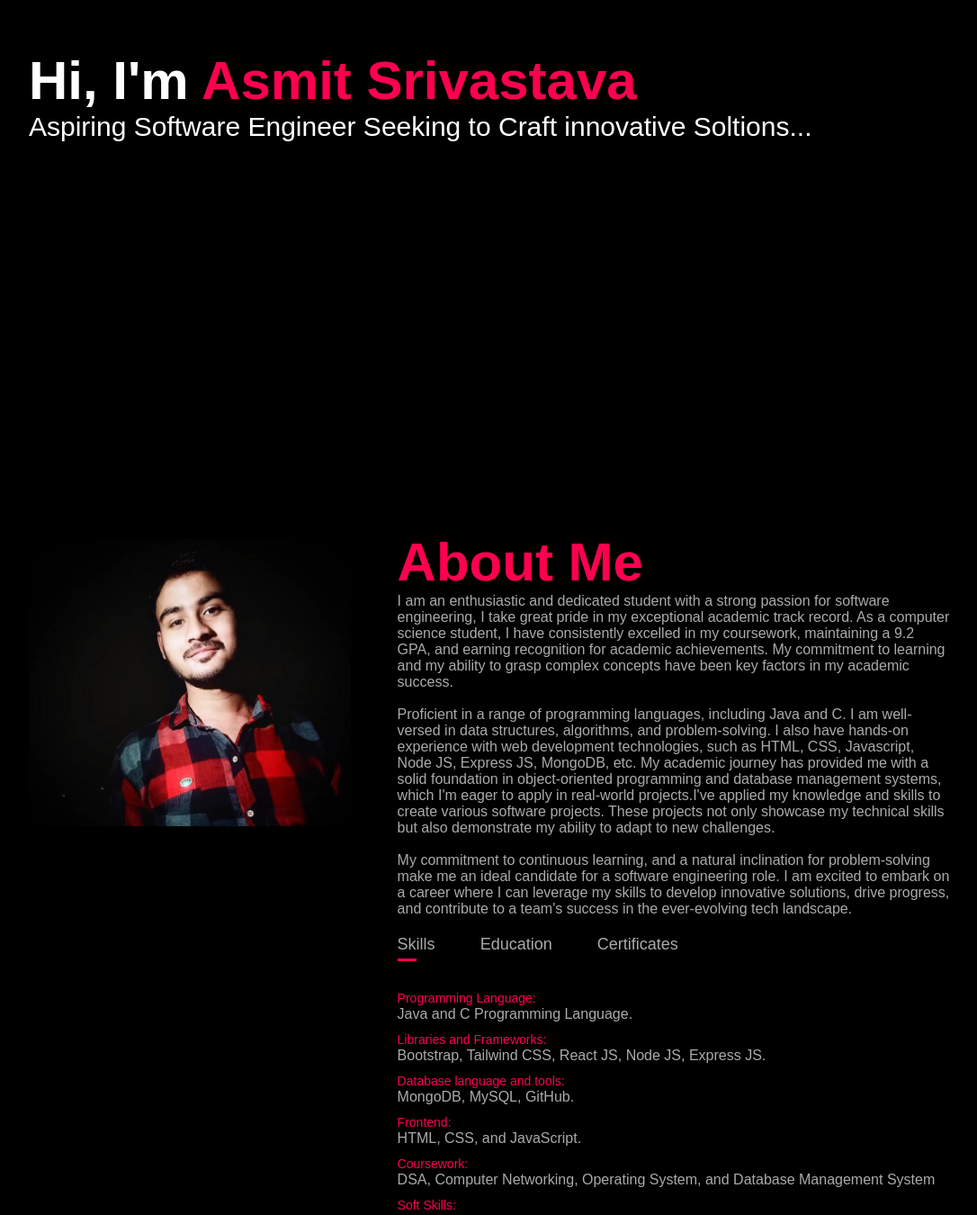
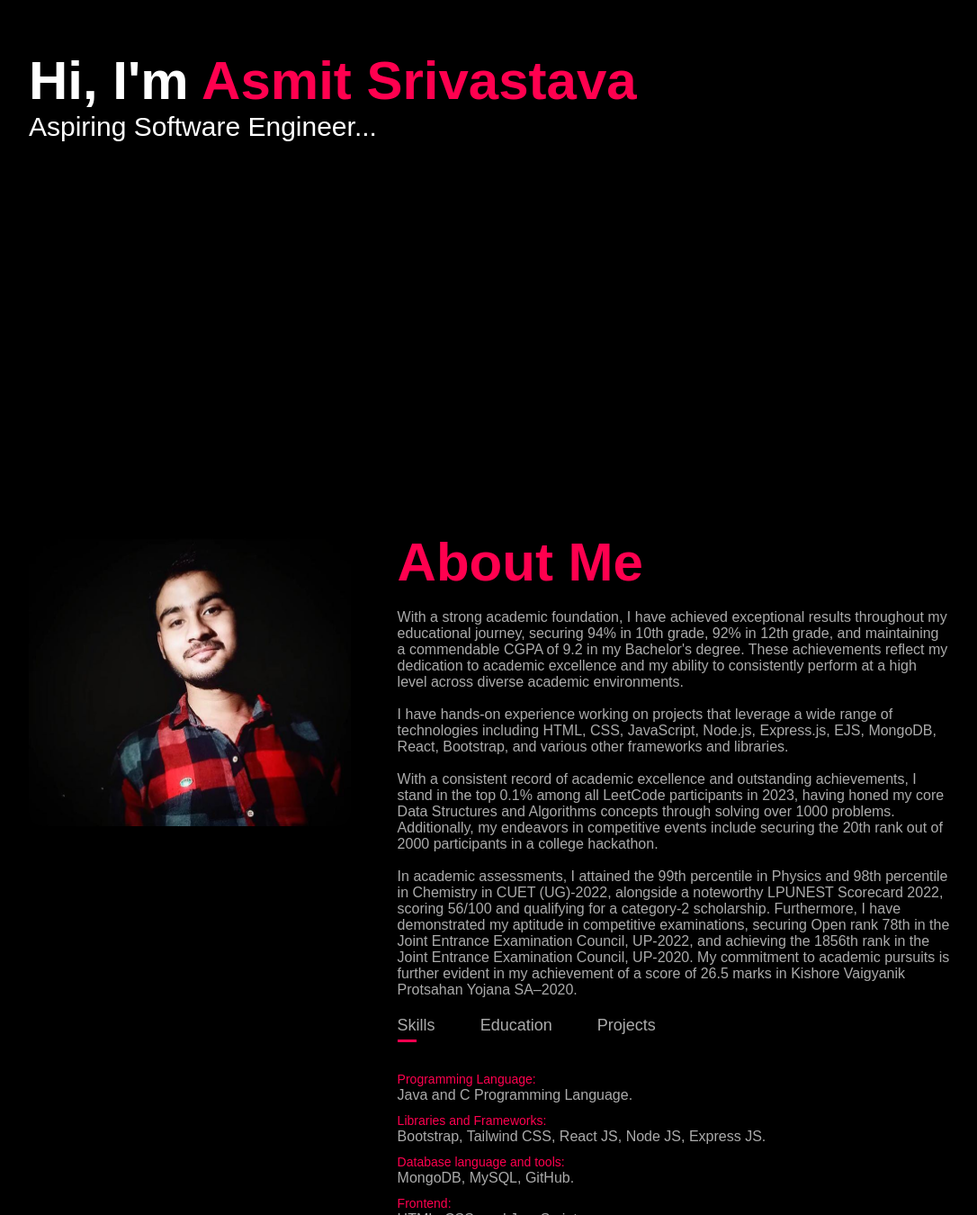
Before and after one commit to ASMITSRIVASTAVA0/asmitPortfolio, a plain HTML site: page index.html in a window 1280 px wide. Shown: the part 300-1650 px from the top of the page at 90% size, without its empty margins (96-1182 px from the left). Drawn offline with Linux system fonts and the light colour scheme.

Commit message:
about me modification

```diff
--- a/index.html
+++ b/index.html
@@ -35,7 +35,7 @@
 
             <div class="header-text">
                 <h1>Hi, I'm <span>Asmit Srivastava</span><br></h1>
-                <p>Aspiring Software Engineer Seeking to Craft innovative Soltions...</p>
+                <p>Aspiring Software Engineer...</p>
 
             </div>
         </div>
@@ -51,18 +51,19 @@
                 </div>
                 <div class="about-col-2">
                     <h1 style="color:#ff004f;"class="sub-title">About Me</h1>
-                    <p style="opacity:1 !important; ">I am an enthusiastic and dedicated student with a strong passion for software engineering, I take great pride in my exceptional academic track record. As a computer science student, I have consistently excelled in my coursework, maintaining a 9.2 GPA, and earning recognition for academic achievements. My commitment to learning and my ability to grasp complex concepts have been key factors in my academic success.</p>
+                    <p style="opacity:1 !important; "></p><br>
+                    <p>With a strong academic foundation, I have achieved exceptional results throughout my educational journey, securing 94% in 10th grade, 92% in 12th grade, and maintaining a commendable CGPA of 9.2 in my Bachelor's degree. These achievements reflect my dedication to academic excellence and my ability to consistently perform at a high level across diverse academic environments.</p><br>
+                    <P>I have hands-on experience working on projects that leverage a wide range of technologies including HTML, CSS, JavaScript, Node.js, Express.js, EJS, MongoDB, React, Bootstrap, and various other frameworks and libraries. <p>
                     <br>
-                    <p>Proficient in a range of programming languages, including Java and C. I am well-versed in data structures, algorithms, and problem-solving. I also have hands-on experience with web development technologies, such as HTML, CSS, Javascript, Node JS, Express JS, MongoDB, etc. My academic journey has provided me with a solid foundation in object-oriented programming and database management systems, which I'm eager to apply in real-world projects.I've applied my knowledge and skills to create various software projects. These projects not only showcase my technical skills but also demonstrate my ability to adapt to new challenges.</p>
+                    <p>With a consistent record of academic excellence and outstanding achievements, I stand in the top 0.1% among all LeetCode participants in 2023, having honed my core Data Structures and Algorithms concepts through solving over 1000 problems. Additionally, my endeavors in competitive events include securing the 20th rank out of 2000 participants in a college hackathon.</p>
                     <br>
-                    <P>My commitment to continuous learning, and a natural inclination for problem-solving make me an ideal candidate for a software engineering role. I am excited to embark on a career where I can leverage my skills to develop innovative solutions, drive progress, and contribute to a team's success in the ever-evolving tech landscape.</P>
-                <p>
+                    <p>In academic assessments, I attained the 99th percentile in Physics and 98th percentile in Chemistry in CUET (UG)-2022, alongside a noteworthy LPUNEST Scorecard 2022, scoring 56/100 and qualifying for a category-2 scholarship. Furthermore, I have demonstrated my aptitude in competitive examinations, securing Open rank 78th in the Joint Entrance Examination Council, UP-2022, and achieving the 1856th rank in the Joint Entrance Examination Council, UP-2020. My commitment to academic pursuits is further evident in my achievement of a score of 26.5 marks in Kishore Vaigyanik Protsahan Yojana SA–2020.</p>
                     <div class="tab-titles">
                         <!-- active-link class  se underline aati bs -->
                         <p class="tab-links active-link" onclick="opentab('skills')">Skills</p>
 
                         <p class="tab-links " onclick="opentab('education')">Education</p>
-                        <p class="tab-links " onclick="opentab('certificates')">Certificates</p>
+                        <p class="tab-links " onclick="opentab('certificates')">Projects</p>
 
                     </div>
 
@@ -80,8 +81,9 @@
 
                     <div class="tab-contents" id="certificates">
                         <ul>
-                            <li><span>Alpha (DSA with Java).</span><br>Successfully Completed The Course of DSA with Java By Apna College.</li>
-                            <li><span>Delta (Full Stack Web Development)</span><br>Successfully Completed The Course of MERN Stack Web Development By Apna College.</li>
+                            <li><span style="font-size: 1rem;">TheBarter Store</span><br><a style="color:white;" href="https://youtu.be/1XyqTZPekzc?si=eaJAi_2VX1kS0rY2">Click Here</a></li>
+                            <li><span styel="font-size:1rem;">ClimateSence-Real-Time-Weather-Insights</span><br><a style="color:white;" href="https://youtu.be/V3RvQ-k4Tf0?si=uBr5TehWAZ31YvGl">Click Here</a></li>
+                            <li><span style="font-size: 1rem;">Simon Say Game</span><br><a style="color:white;" href="https://youtu.be/Sj97HbO6snU?si=N4mnHBBJGA_iKxF2">Click Here</a></li>
 
                         </ul>
                     </div>
```
